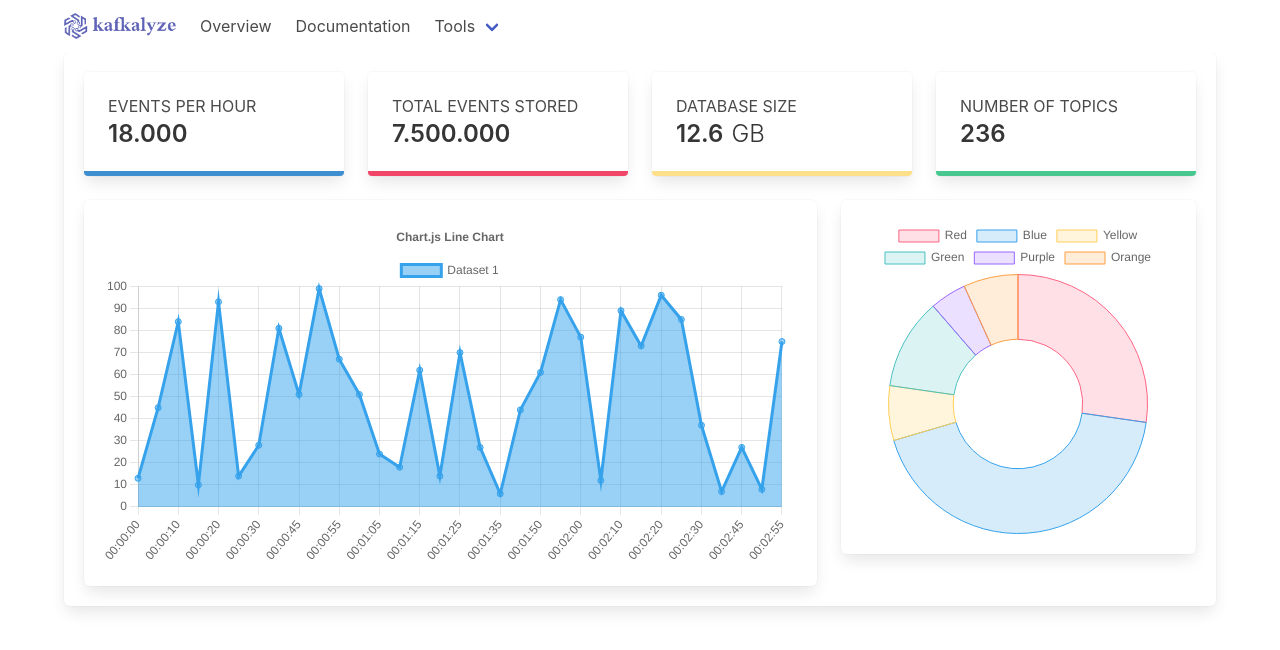
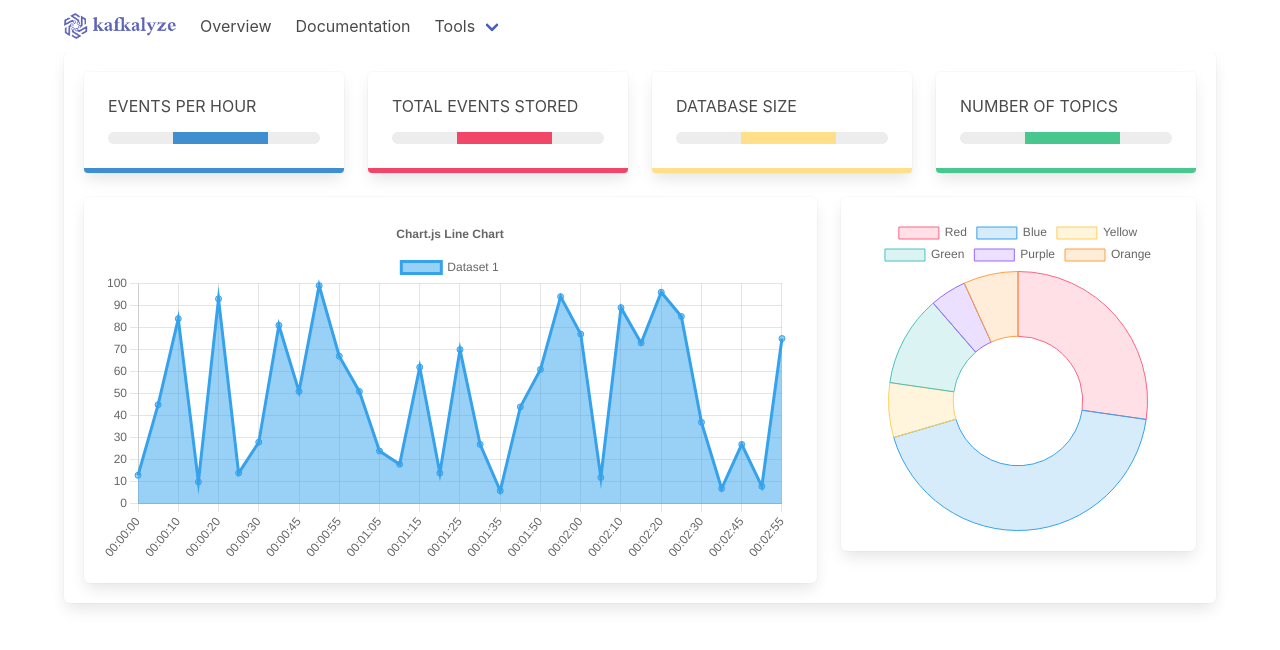
Before and after one commit to tntmeijs/kafkalyze, a React (Vite) app in the folder ui/: page / in a window 1280 px wide. Shown: the top 650 px of the page. Built offline with nearby package versions, Linux system fonts and the light colour scheme.

Commit message:
feat: add loader for single value statistic card component

```diff
--- a/ui/src/components/visualisation/SingleValueStatisticCard.jsx
+++ b/ui/src/components/visualisation/SingleValueStatisticCard.jsx
@@ -1,9 +1,20 @@
-export const SingleValueStatisticCard = ({ title, value, unit, colour }) => (
-    <div className="card">
-        <div className={`card-content highlight-bottom is-uppercase ${colour}`}>
+export const SingleValueStatisticCard = ({ title, value, unit, colour, loading, wrapperClassName }) => (
+    <div className={`card highlight-bottom ${colour} ${wrapperClassName}`}>
+        <div className="card-content is-uppercase">
             <div className="content">
-                <p className="subtitle is-6 mb-5">{title}</p>
-                <p className="title is-4"><span className="mr-2">{value}</span><span className="has-text-weight-light">{unit}</span></p>
+                <p className="subtitle is-6">{title}</p>
+                {loading
+                    ? (
+                        <div>
+                            <progress class={`progress is-small ${colour}`}></progress>
+                        </div>
+                    )
+                    : (
+                        <p className="title is-4 pt-2">
+                            <span className="mr-2">{value}</span>
+                            <span className="has-text-weight-light">{unit}</span>
+                        </p>
+                    )}
             </div>
         </div>
     </div>
--- a/ui/src/pages/OverviewPage.jsx
+++ b/ui/src/pages/OverviewPage.jsx
@@ -1,22 +1,34 @@
+import { useEffect, useState } from "react";
 import { AreaChart } from "../components/visualisation/AreaChart";
 import { DoughnutChart } from "../components/visualisation/DoughnutChart";
 import { SingleValueStatisticCard } from "../components/visualisation/SingleValueStatisticCard";
 
 export const OverviewPage = () => {
+    const [statistics, setStatistics] = useState({
+        eventsPerHourCount: null,
+        totalEventCount: null,
+        databaseSize: null,
+        topicCount: null
+    });
+
+    useEffect(() => {
+        // TODO: fetch statistics from backend
+    }, []);
+
     return (
         <div className="box">
             <div className="columns">
-                <div className="column">
-                    <SingleValueStatisticCard title="events per hour" value="18.000" colour="is-info" />
+                <div className="column is-flex is-flex-direction-column">
+                    <SingleValueStatisticCard title="events per hour" value={statistics.eventsPerHourCount} loading={!statistics.eventsPerHourCount} colour="is-info" wrapperClassName="is-flex-grow-1" />
                 </div>
-                <div className="column">
-                    <SingleValueStatisticCard title="total events stored" value="7.500.000" colour="is-danger" />
+                <div className="column is-flex is-flex-direction-column">
+                    <SingleValueStatisticCard title="total events stored" value={statistics.totalEventCount} loading={!statistics.totalEventCount} colour="is-danger" wrapperClassName="is-flex-grow-1" />
                 </div>
-                <div className="column">
-                    <SingleValueStatisticCard title="database size" value={12.6} unit="GB" colour="is-warning" />
+                <div className="column is-flex is-flex-direction-column">
+                    <SingleValueStatisticCard title="database size" value={statistics.databaseSize} loading={!statistics.databaseSize} unit="GB" colour="is-warning" wrapperClassName="is-flex-grow-1" />
                 </div>
-                <div className="column">
-                    <SingleValueStatisticCard title="number of topics" value={236} colour="is-success" />
+                <div className="column is-flex is-flex-direction-column">
+                    <SingleValueStatisticCard title="number of topics" value={statistics.topicCount} loading={!statistics.topicCount} colour="is-success" wrapperClassName="is-flex-grow-1" />
                 </div>
             </div>
 
```
